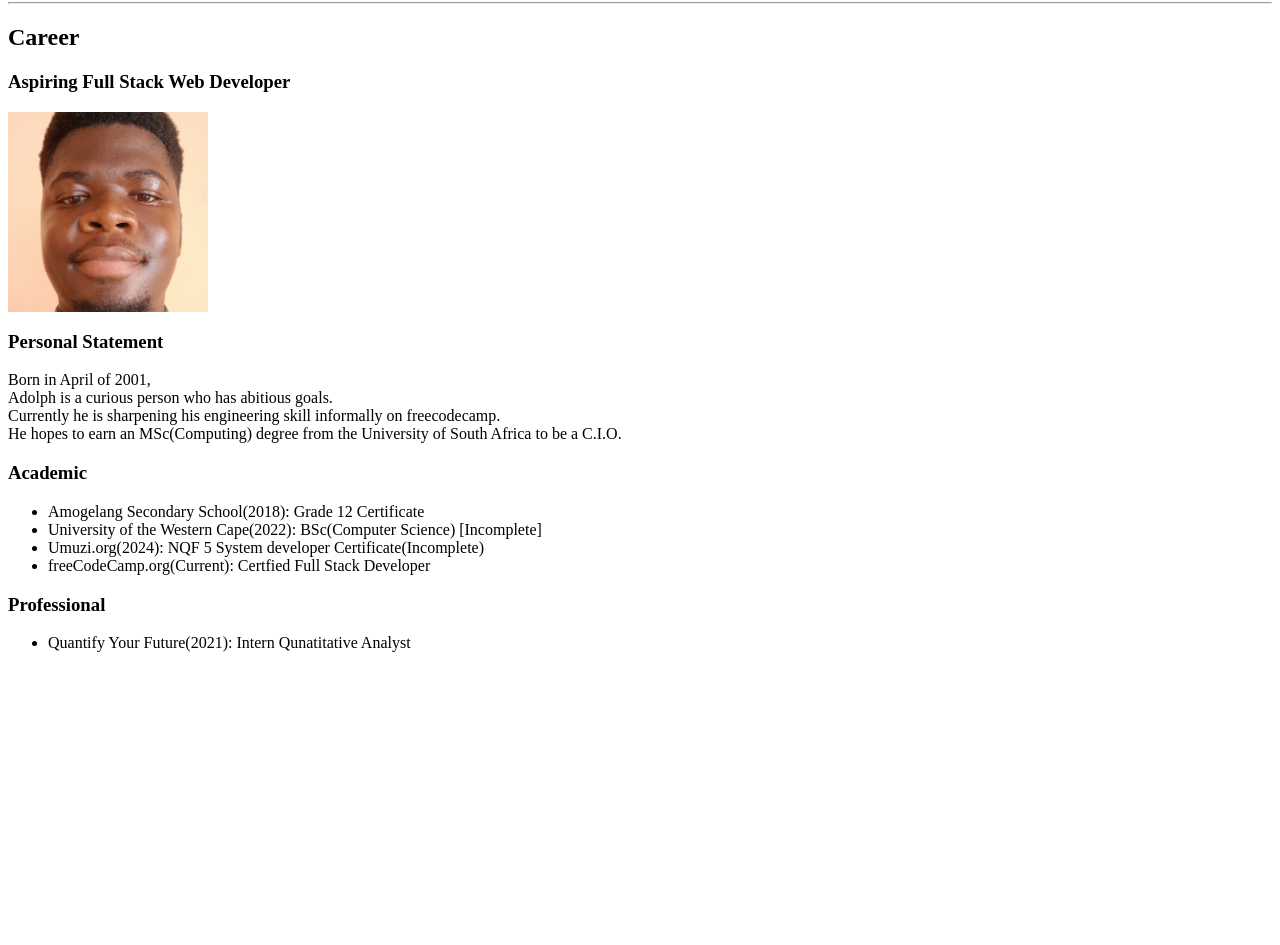
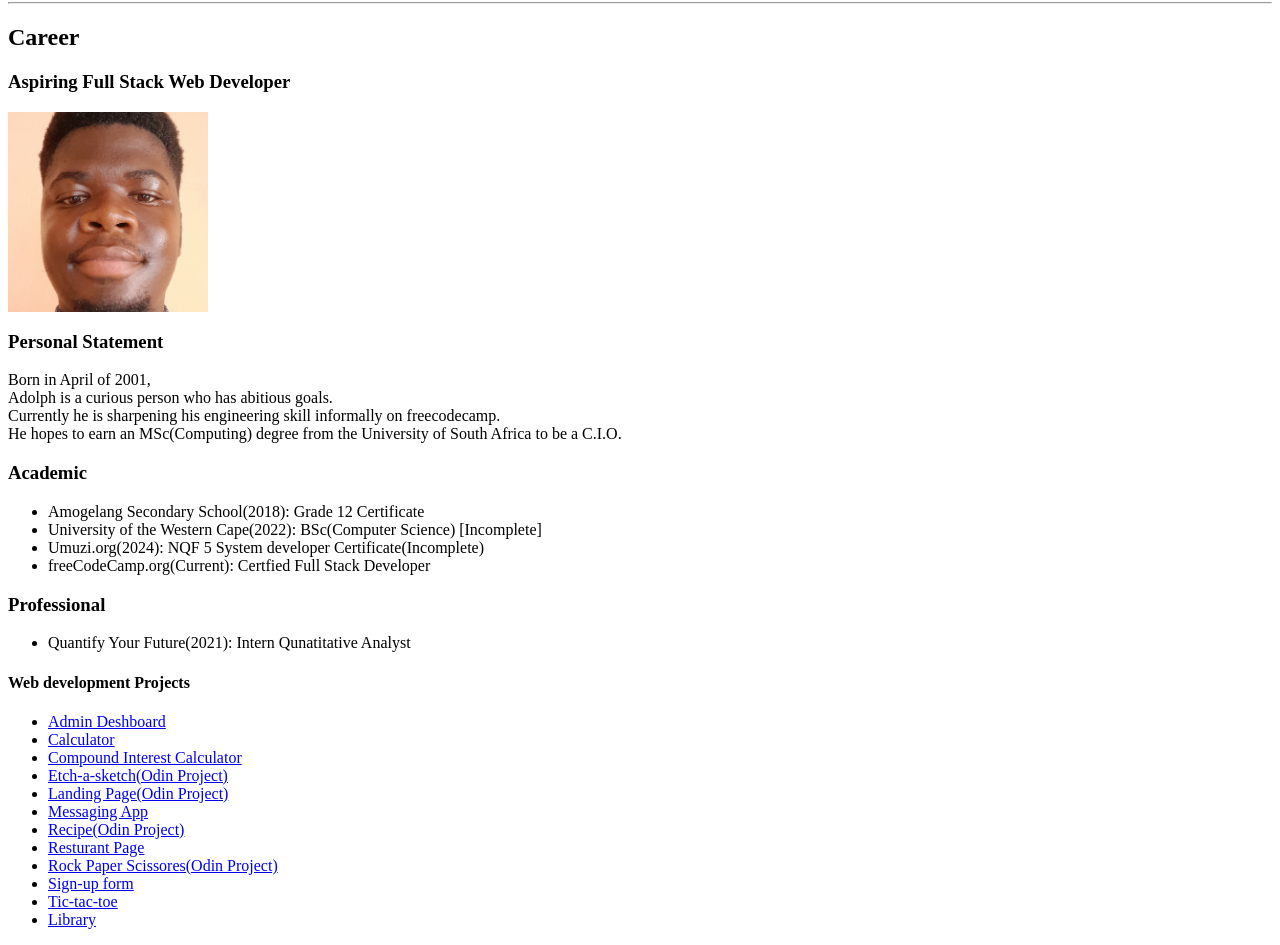
Before and after one commit to McinzibaThemba/Themba.github.io, a plain HTML site: page index.html in a window 1280 px wide. Shown: the part 64-1009 px from the top of the page. Before the commit the page ends 800 px from the top, so only its background shows below. Drawn offline with Linux system fonts and the light colour scheme.

Commit message:
added empty projects

```diff
--- a/index.html
+++ b/index.html
@@ -22,6 +22,21 @@
                 <ul>
                     <li>Quantify Your Future(2021): Intern Qunatitative Analyst</li>
                 </ul>
+            <h4>Web development Projects</h4>
+                <ul>
+                    <li><a href="#">Admin Deshboard</a></li>
+                    <li><a href="#">Calculator</a></li>
+                    <li><a href="#">Compound Interest Calculator</a></li>
+                    <li><a href="#">Etch-a-sketch(Odin Project)</a></li>
+                    <li><a href="#">Landing Page(Odin Project)</a></li>
+                    <li><a href="#">Messaging App</a></li>
+                    <li><a href="#">Recipe(Odin Project)</a></li>
+                    <li><a href="#">Resturant Page</a></li>
+                    <li><a href="#">Rock Paper Scissores(Odin Project)</a></li>
+                    <li><a href="#">Sign-up form</a></li>
+                    <li><a href="#">Tic-tac-toe</a></li>
+                    <li><a href="#">Library</a></li>
+                </ul>
             <p></p>
         </main>
     </body>
```
